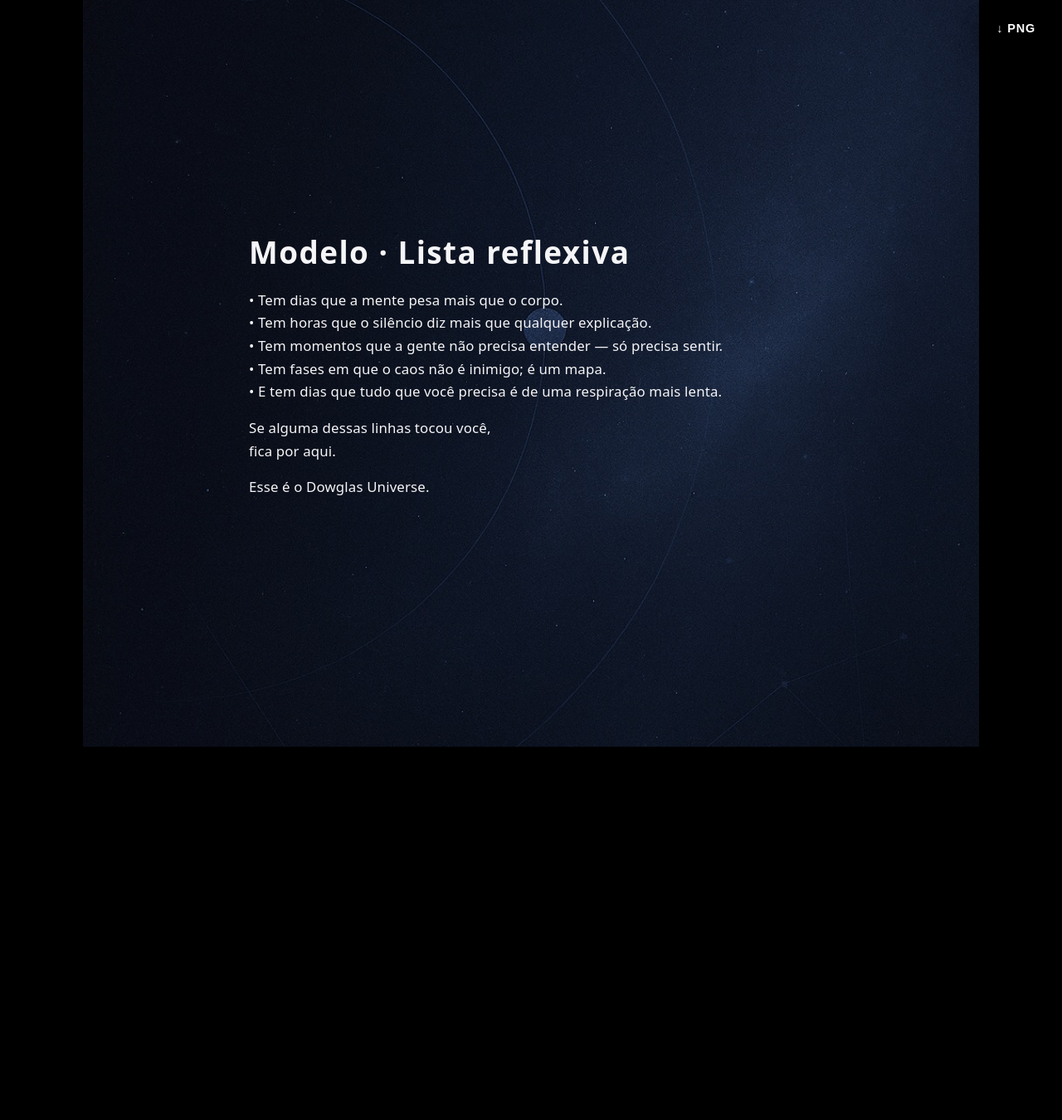
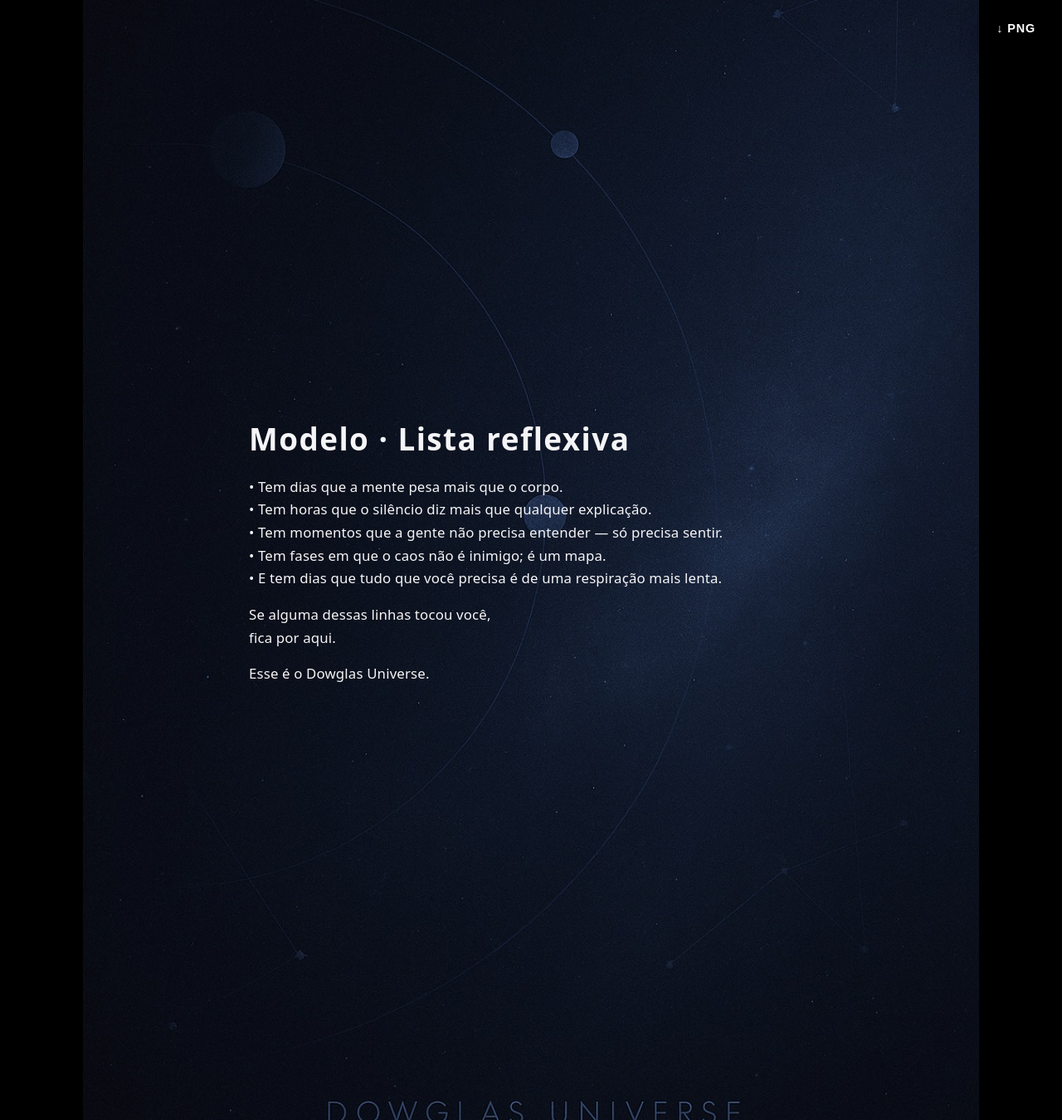
Before and after one commit to mbritodowglas-collab/fabrica-conteudo, a Jekyll site: the page built from content/dowglas-universe/modelo-cinco.md, in a window 1280 px wide. Shown: the whole page at 83% size. Built offline with Jekyll 4.4.1, drawn with Linux system fonts in a browser that asks for light colours; before the commit the page ends 900 px from its top, so only the background shows below that.

Commit message:
Atualizar o dowglas-universe.html

```diff
--- a/_layouts/dowglas-universe.html
+++ b/_layouts/dowglas-universe.html
@@ -35,8 +35,13 @@
 
     /* Cada QUADRO (slide) do Universe */
     .du-block {
-      min-height: 100vh;
       width: 100%;
+      max-width: 1080px;
+      margin: 0 auto;
+
+      /* formato vertical 4:5 (padrão Instagram) */
+      aspect-ratio: 4 / 5;
+
       padding: clamp(1.5rem, 4vw, 2.5rem);
       display: flex;
       justify-content: center;
```
